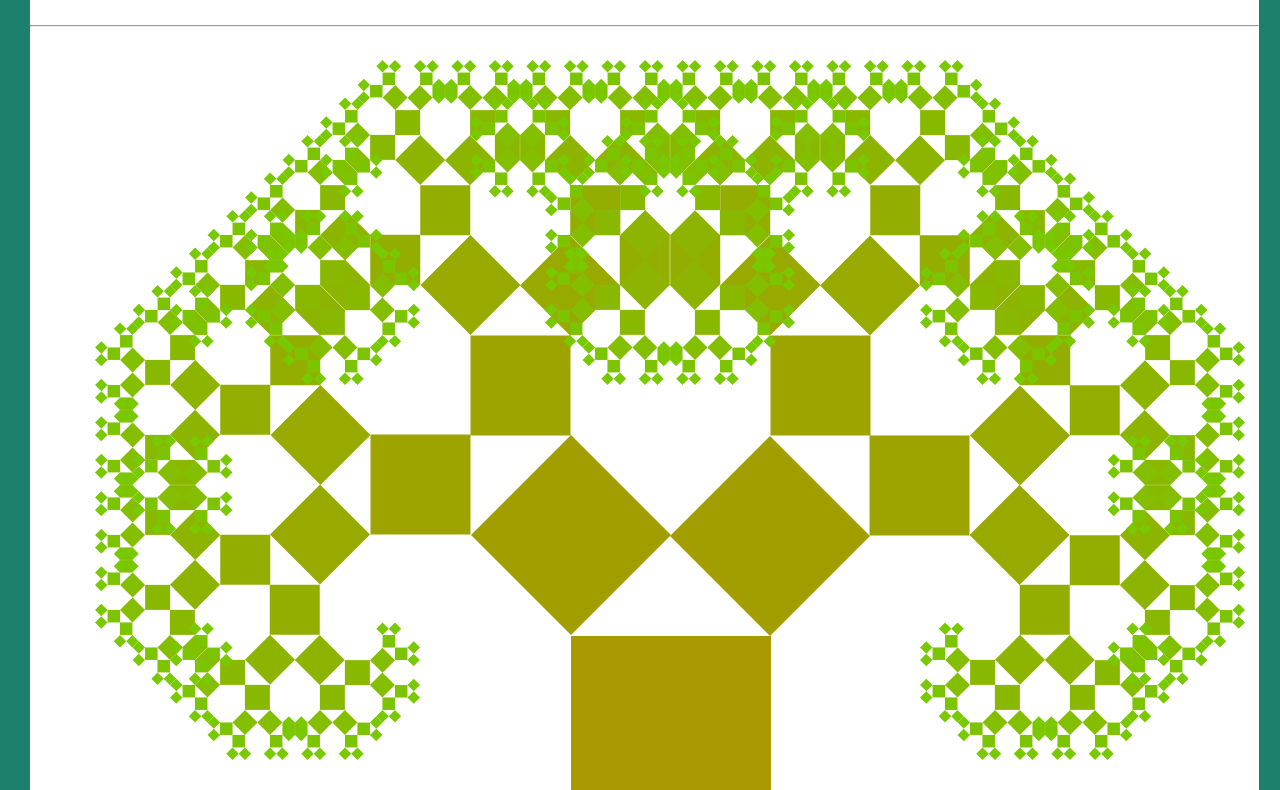
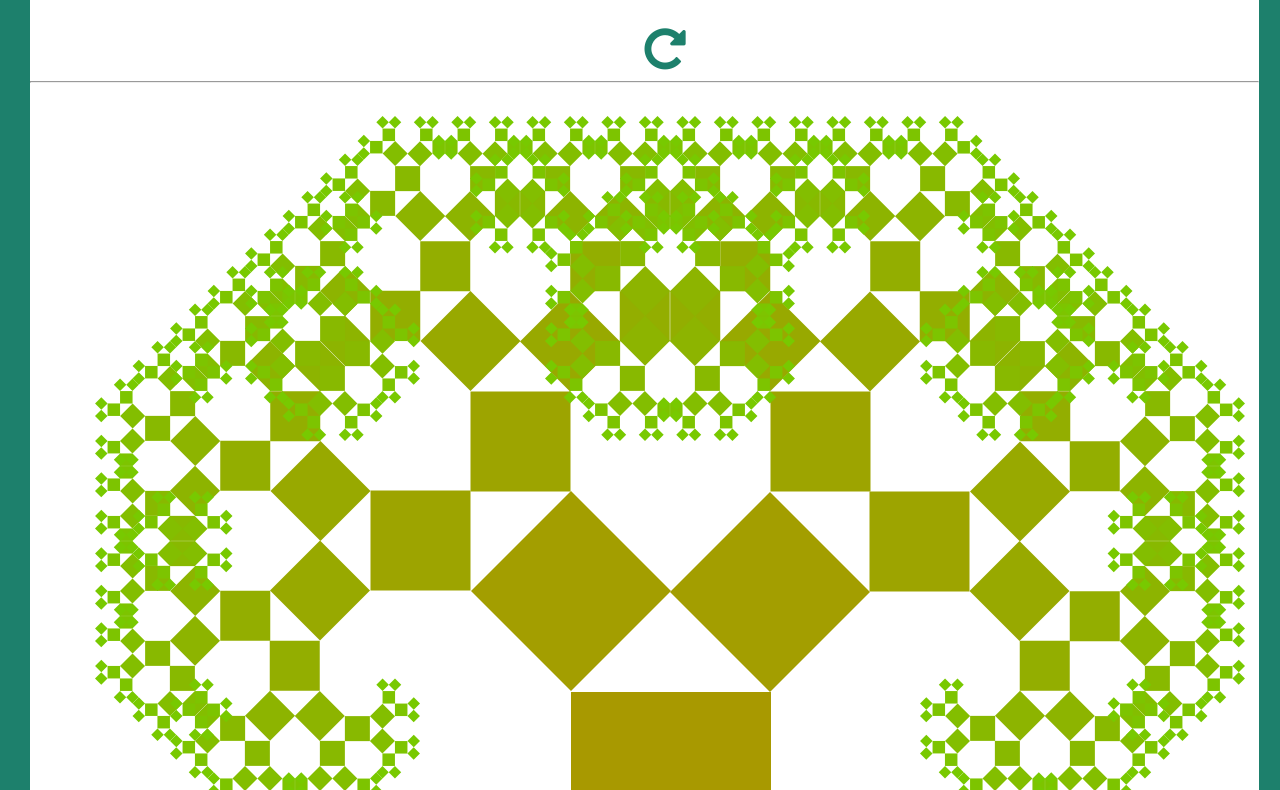
Before and after one commit to neerajp99/htmltree, a plain HTML site: page index.html in a window 1280 px wide. Shown: the part 161-951 px from the top of the page. Drawn offline with Linux system fonts and the light colour scheme; a web font is replaced by a local one.

Commit message:
Slight changes done

```diff
--- a/index.html
+++ b/index.html
@@ -13,6 +13,7 @@
 <body>
     <header>
         <h1>Pythagoras Tree </h1>
+        <a class="linki" href="index.html"> <i class="fa fa-repeat active fa-3x "></i></a>
         <hr>
     </header>
     <canvas id="canvas"></canvas>
--- a/style.css
+++ b/style.css
@@ -48,3 +48,6 @@ a:hover {
     color: #3498db;
     transition: .3s all ease-in-out;
 }
+.fa-3x{
+   padding-left: 50%;
+}
```
